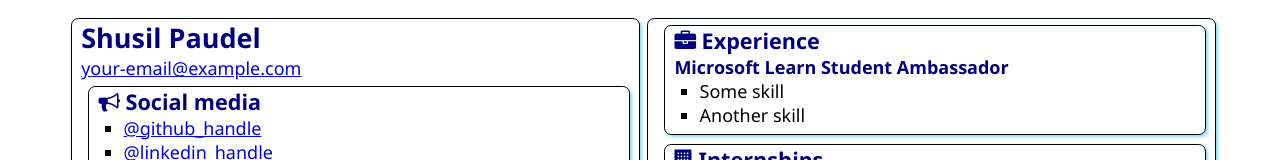
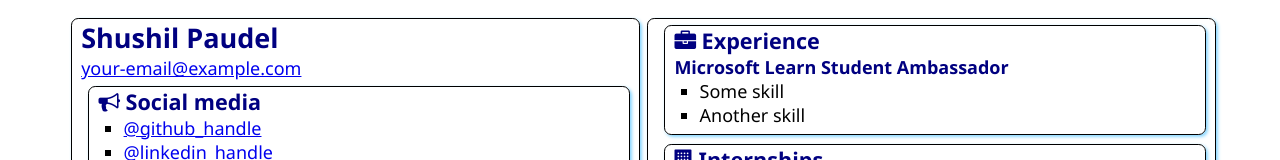
Before and after one commit to shushil555/SATechnicalOnboarding, a plain HTML site: page Repo Information/src/index.html in a window 1280 px wide. Shown: the top 160 px of the page. Drawn offline with Linux system fonts and the light colour scheme.

Commit message:
added name

```diff
--- a/Repo Information/src/index.html
+++ b/Repo Information/src/index.html
@@ -12,7 +12,7 @@
 <body>
     <main>
         <article class="box">
-            <h1>Shusil Paudel</h1>
+            <h1>Shushil Paudel</h1>
             <div><a href="mailto:your.email@example.com">your-email@example.com</a></div>
 
             <section class="box">
```
